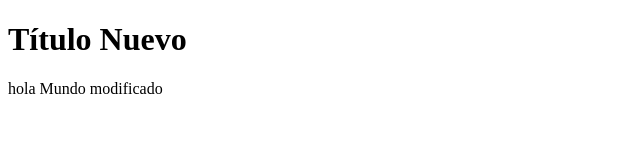
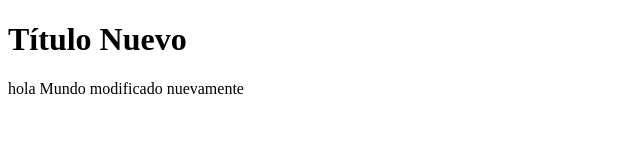
Before and after one commit to juanoviedoperdomo/HelloWorldGIT, a plain HTML site: page index.html in a window 1280 px wide. Shown: the full height of the page, 0-640 px from the left. Drawn offline with Linux system fonts and the light colour scheme.

Commit message:
se modifico index

```diff
--- a/index.html
+++ b/index.html
@@ -7,6 +7,6 @@
 </head>
 <body>
 <h1>Título Nuevo </h1>
-hola Mundo modificado
+hola Mundo modificado nuevamente
 </body>
 </html>
```
